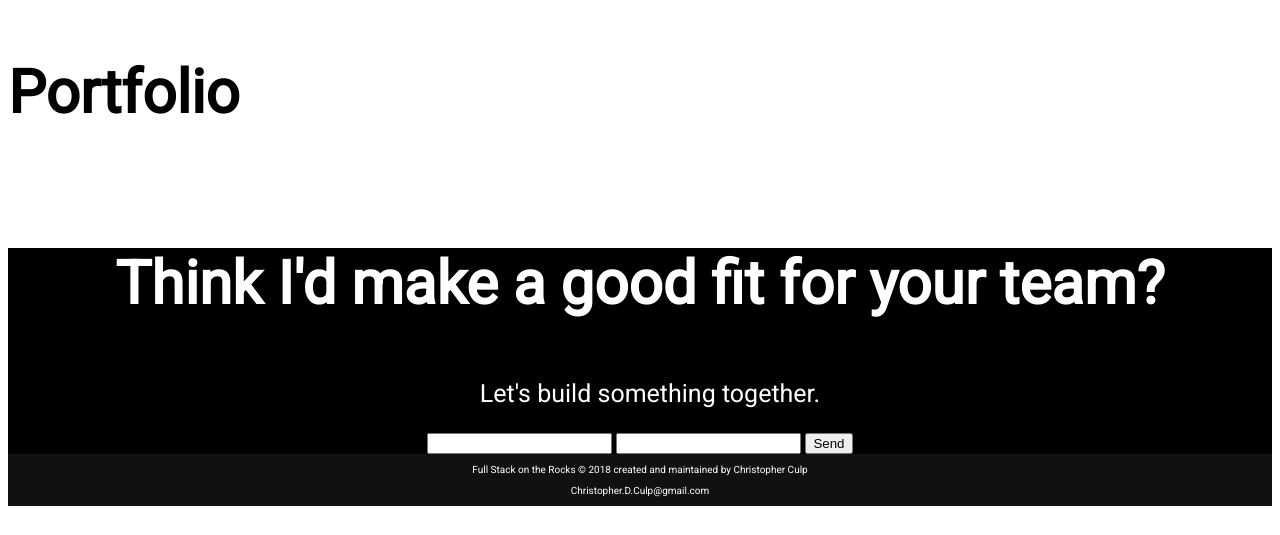
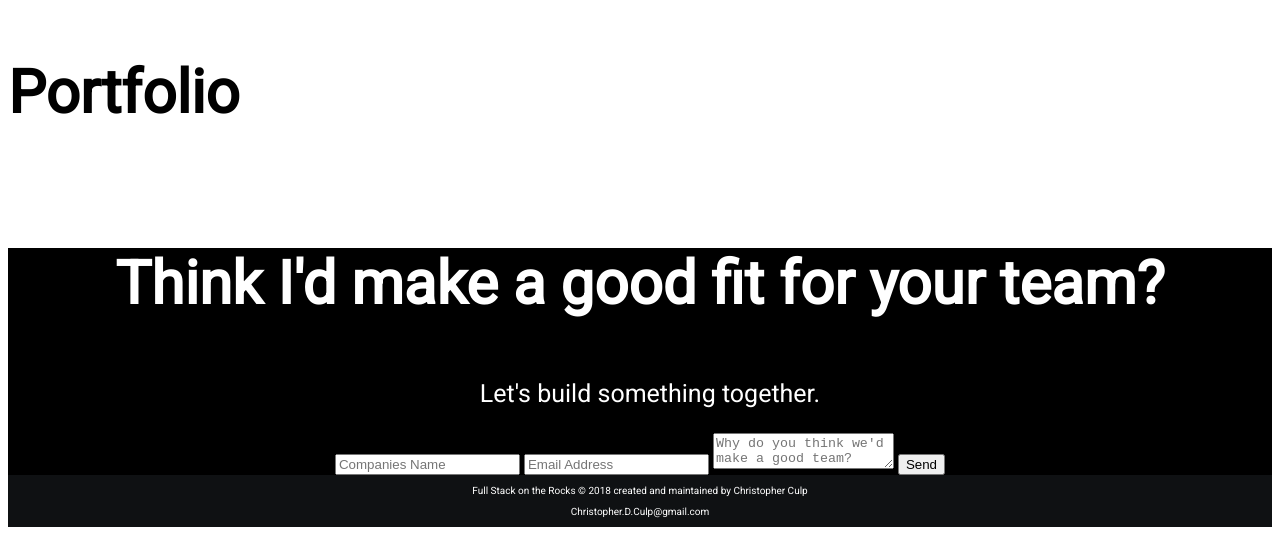
Before and after one commit to IrritatedEllipses/portfoliov2, a plain HTML site: page index.html in a window 1280 px wide. Shown: the part 1854-2389 px from the top of the page. Before the commit the page ends 2368 px from the top, so only its background shows below. Drawn offline with Linux system fonts and the light colour scheme.

Commit message:
Changed form around a bit

```diff
--- a/index.html
+++ b/index.html
@@ -181,11 +181,15 @@
                     <p class="sectionParagraph">Let's build something together. </p>
                 </div>
 
-                <form action="https://formspree.io/christopher.d.culp@gmail.com" method="POST">
-                    <input type="text" name="name">
-                    <input type="email" name="_replyto">
-                    <input type="submit" value="Send">
-                </form>
+
+                    <form action="https://formspree.io/christopher.d.culp@gmail.com" method="POST">
+                        <input type="text" name="name" placeholder="Companies Name">
+                        <input type="email" name="_replyto" placeholder="Email Address">
+                        <textarea name="message" placeholder="Why do you think we'd make a good team?"></textarea>
+                        <input type="text" name="_gotcha" style="display:none" />
+                        <input type="submit" value="Send">
+                    </form>
+
             </section>
         </main>
         <footer class="footer">
--- a/style.css
+++ b/style.css
@@ -175,6 +175,12 @@ body {
     background-color: black;
     color: white;
     text-align: center;
+    display: block;
+}
+
+.contactForm {
+    display: flex;
+    flex-direction: column;
 }
 
 /* Footer */
```
